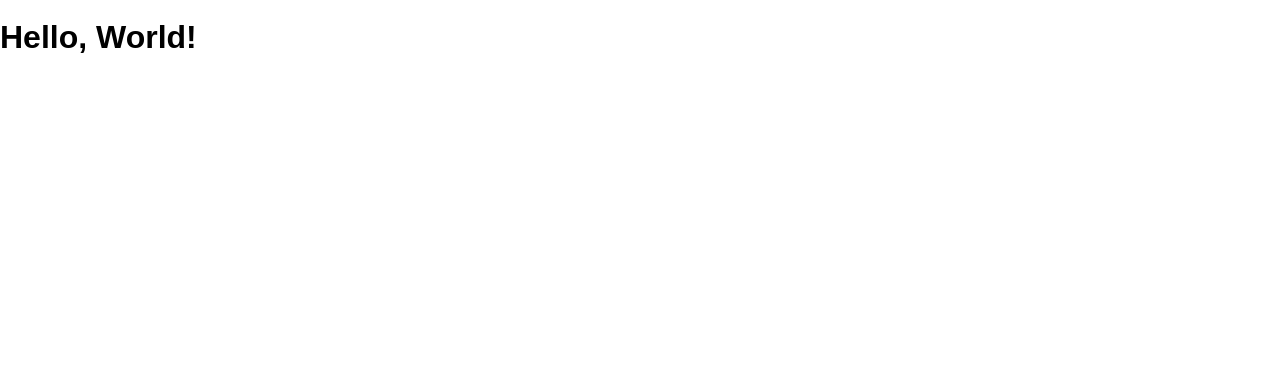
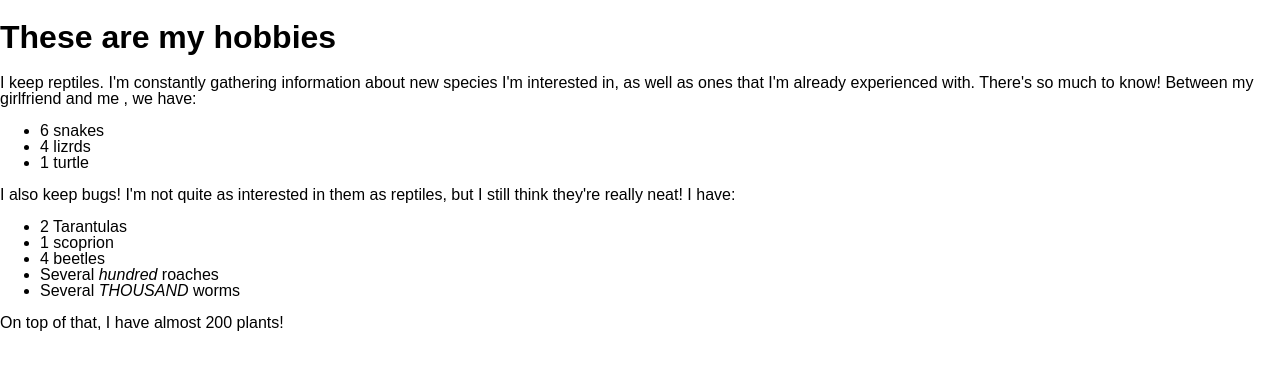
Before and after one commit to gabeo14/hobbies, a website: page public/index.html in a window 1280 px wide. Drawn offline with Linux system fonts and the light colour scheme.

Commit message:
Added paragraphs including unordered lists.

```diff
--- a/public/index.html
+++ b/public/index.html
@@ -7,6 +7,29 @@
     <link rel="stylesheet" href="/screen.css">
   </head>
   <body>
-    <h1>Hello, World!</h1>
+    <h1>These are my hobbies</h1>
+      <p>I keep reptiles.  I'm constantly gathering information
+        about new species I'm interested in, as well as ones
+        that I'm already experienced with.  There's
+        so much to know!  Between my girlfriend and me
+        , we have:
+        <ul>
+          <li>6 snakes</li>
+          <li>4 lizrds</li>
+          <li>1 turtle</li>
+        </ul>
+      </p>
+      <p>I also keep bugs!  I'm not quite as interested in
+        them as reptiles, but I still think they're really neat!
+        I have:
+        <ul>
+          <li>2 Tarantulas</li>
+          <li>1 scoprion</li>
+          <li>4 beetles</li>
+          <li>Several <em>hundred</em> roaches</li>
+          <li>Several <em>THOUSAND</em> worms</li>
+        </ul>
+      </p>
+      <p>On top of that, I have almost 200 plants!</p>
   </body>
 </html>
```
